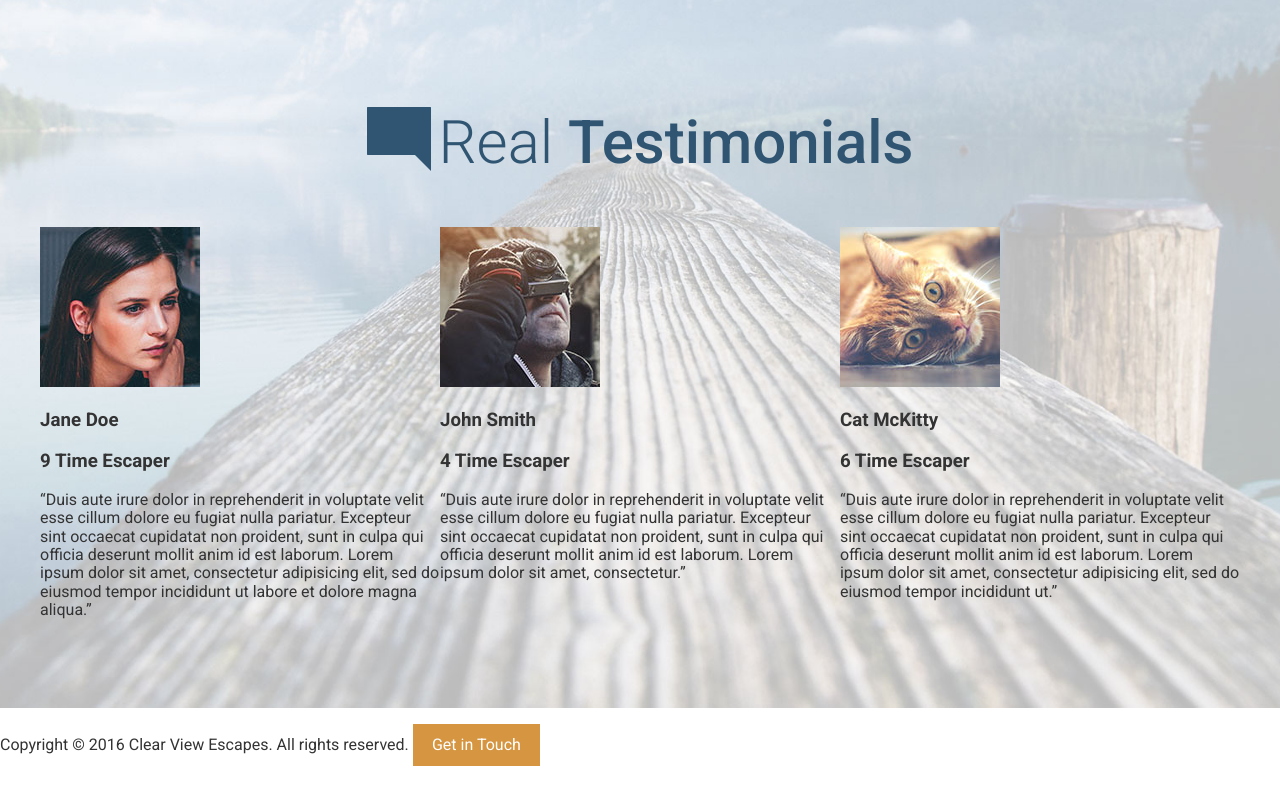
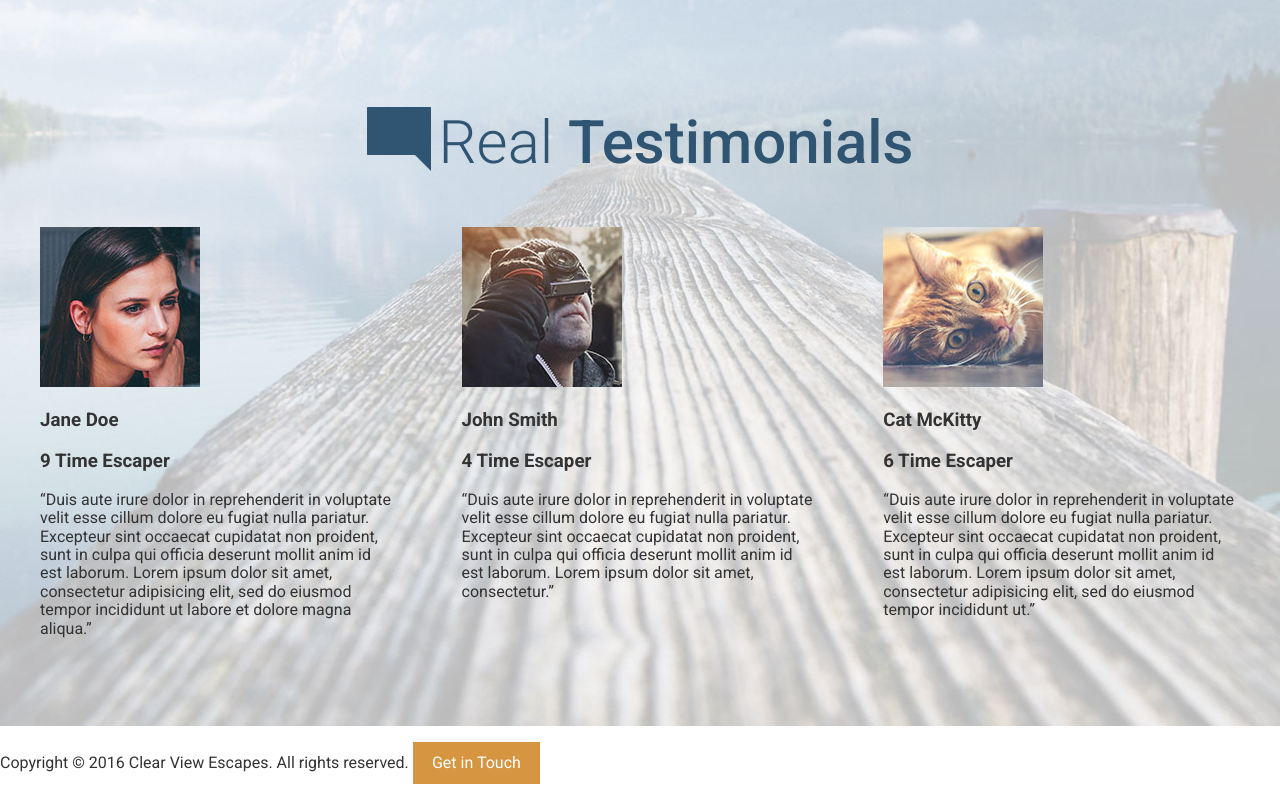
Before and after one commit to alexcabaang/test-site, a website built with webpack: page app/index.html in a window 1280 px wide. Shown: the part 3042-3842 px from the top of the page. Built offline with nearby package versions, Linux system fonts and the light colour scheme.

Commit message:
Applying row gutters

```diff
--- a/app/index.html
+++ b/app/index.html
@@ -98,7 +98,7 @@
     <div id="testimonials" class="page-section page-section--testimonials">
         <div class="wrapper">
             <h2 class="section-title section-title--blue"><img class="section-title__icon" src="assets/images/icons/comment.svg">Real <strong>Testimonials</strong></h2>
-            <div class="row">
+            <div class="row row--gutters">
                 <div class="row__medium-4">
                     <img src="assets/images/testimonial-jane.jpg">
                     <h3>Jane Doe</h3>
```
